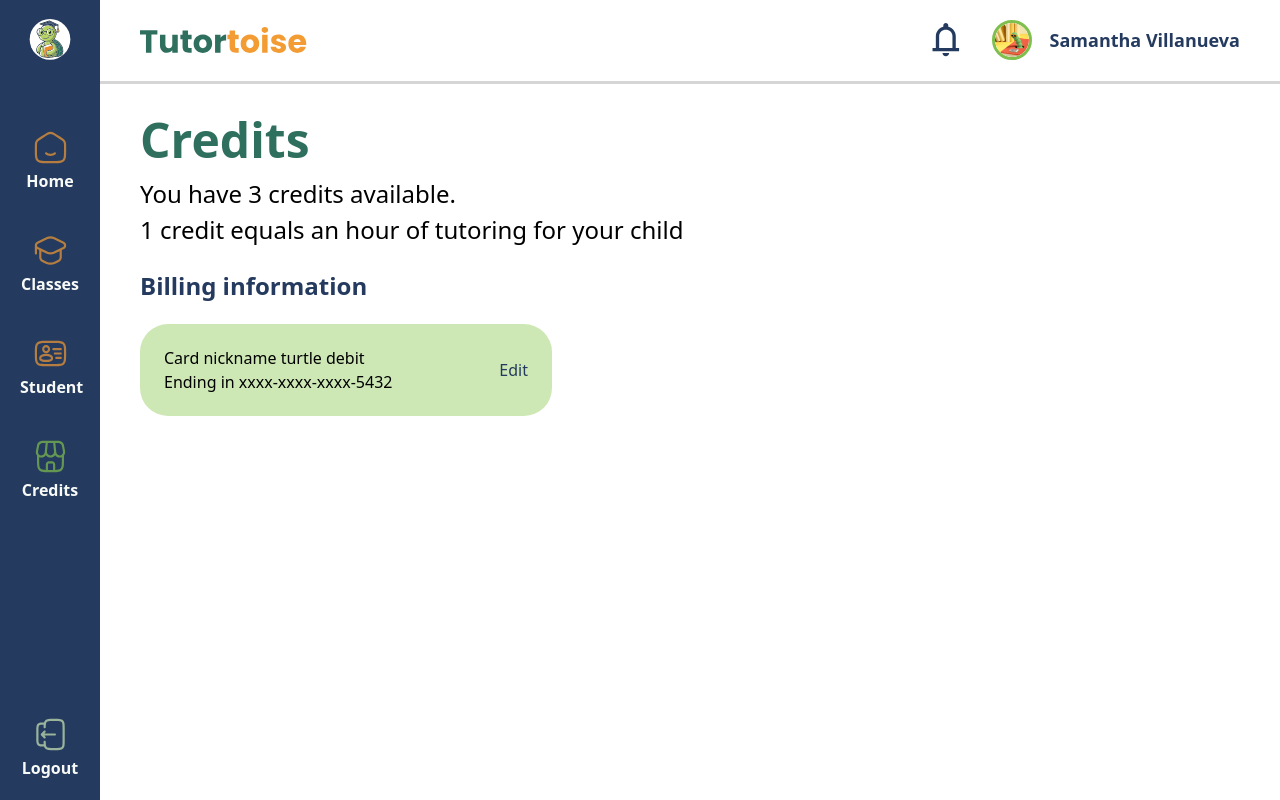
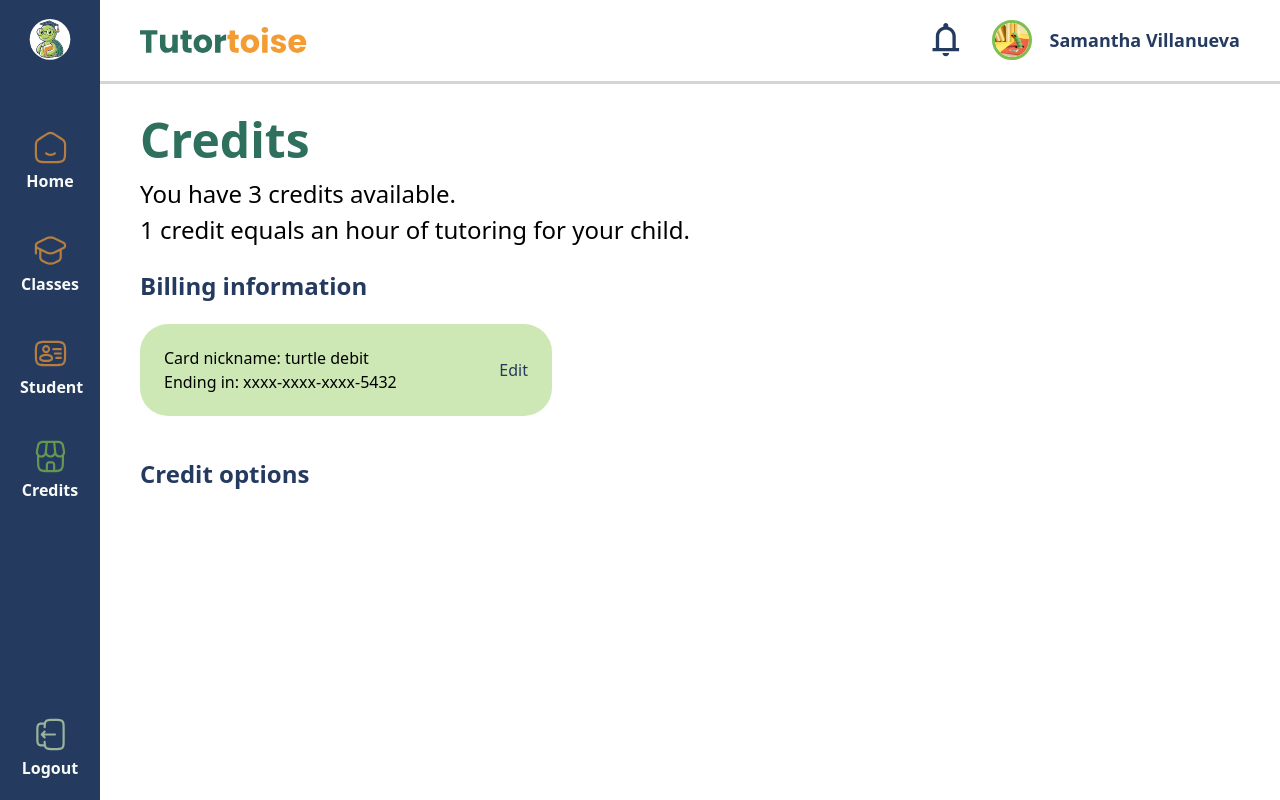
Before and after one commit to DSD-Cohort-Spring-2026-Tutor-Manager/front-end, a Next.js app: page /credits in a window 1280 px wide. Built offline with nearby package versions, Linux system fonts and the light colour scheme.

Commit message:
feat: credit options added as component and credit route connected

```diff
--- a/app/(dashboard)/credits/credits.css
+++ b/app/(dashboard)/credits/credits.css
@@ -18,6 +18,10 @@
   font-weight: 400;
 }
 
+.billing {
+  padding-bottom: 40px;
+}
+
 .billing__title {
   font-size: 24px;
   font-weight: 700;
@@ -34,6 +38,10 @@
   justify-content: space-between;
 }
 
+.billing__card-info {
+  font-weight: 500;
+}
+
 .billing__card-btn {
   display: flex;
   flex-direction: column;
--- a/app/(dashboard)/credits/page.tsx
+++ b/app/(dashboard)/credits/page.tsx
@@ -1,5 +1,5 @@
-import Link from 'next/link';
 import './credits.css';
+import CreditOpts from '@/app/_components/CreditOpts/CreditOpts';
 function page() {
   return (
     <div className='credits'>
@@ -7,23 +7,24 @@ function page() {
         <h1 className='credits__header-title'>Credits</h1>
         <p className='credits__header-subtext'>
           You have 3 credits available.<br></br> 1 credit equals an hour of
-          tutoring for your child
+          tutoring for your child.
         </p>
       </header>
-      <div className='billing'>
+      <section className='billing'>
         <h2 className='billing__title'>Billing information</h2>
         <div className='billing__card'>
           <div className='billing__card-info'>
             <p>
-              Card nickname <span>turtle debit</span>
+              Card nickname: <span>turtle debit</span>
             </p>
             <p>
-              Ending in <span>xxxx-xxxx-xxxx-5432</span>
+              Ending in: <span>xxxx-xxxx-xxxx-5432</span>
             </p>
           </div>
           <div className='billing__card-btn'>Edit</div>
         </div>
-      </div>
+      </section>
+      <CreditOpts />
     </div>
   );
 }
--- /dev/null
+++ b/app/_components/CreditOpts/CreditOpts.css
@@ -0,0 +1,6 @@
+.credit-opts__title {
+  font-size: 24px;
+  font-weight: 700;
+  color: var(--Support);
+  margin-bottom: 20px;
+}
--- /dev/null
+++ b/app/_components/CreditOpts/CreditOpts.tsx
@@ -0,0 +1,11 @@
+import './CreditOpts.css';
+
+function CreditOpts() {
+  return (
+    <section className='credit-opts'>
+      <h2 className='credit-opts__title'>Credit options</h2>
+    </section>
+  );
+}
+
+export default CreditOpts;
```
